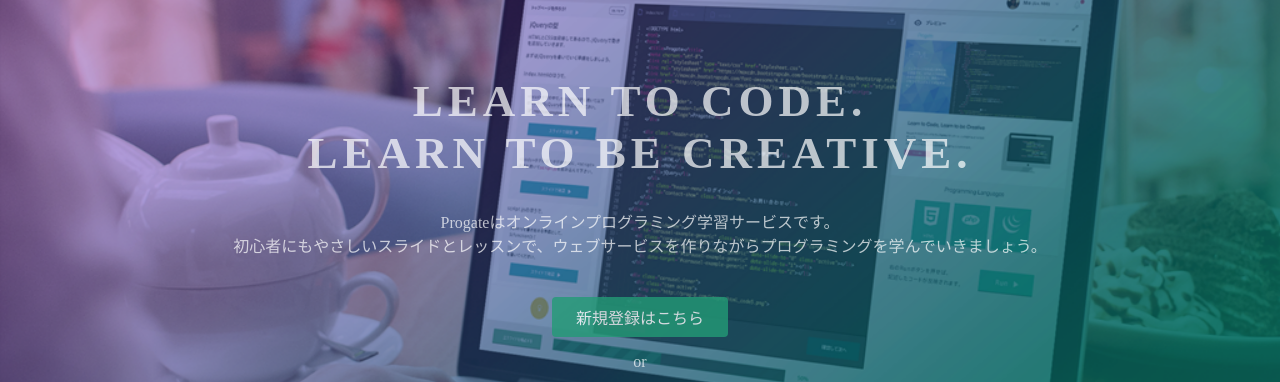
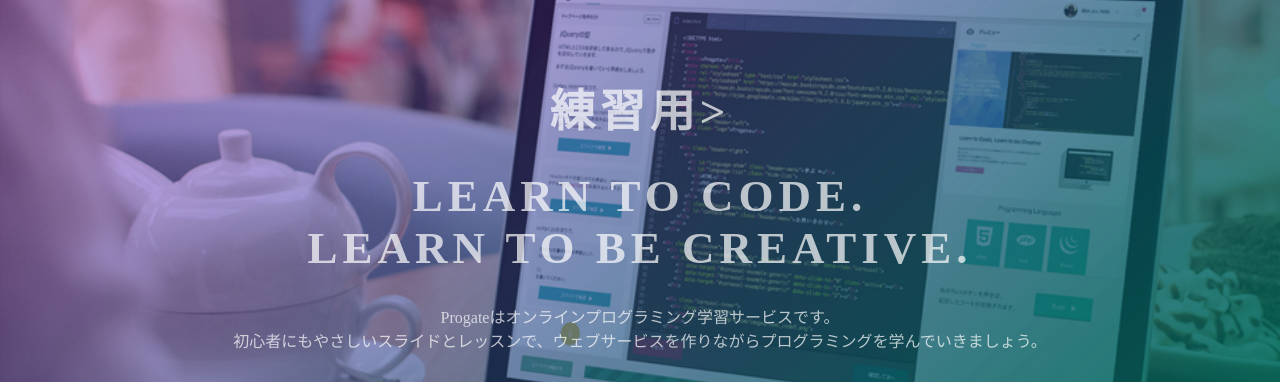
Before and after one commit to nekonote-mk/github.io, a plain HTML site: page index.html in a window 1280 px wide. Shown: the part 135-517 px from the top of the page. Drawn offline with Linux system fonts and the light colour scheme.

Commit message:
Update index.html

```diff
--- a/index.html
+++ b/index.html
@@ -23,6 +23,7 @@
   </header>
   <div class="top-wrapper">
     <div class="container">
+      <h1>練習用></h2>
       <h1>LEARN TO CODE.<br>LEARN TO BE CREATIVE.</h1>
       <p>Progateはオンラインプログラミング学習サービスです。<br>初心者にもやさしいスライドとレッスンで、ウェブサービスを作りながらプログラミングを学んでいきましょう。</p>
       <div class="btn-wrapper">
```
